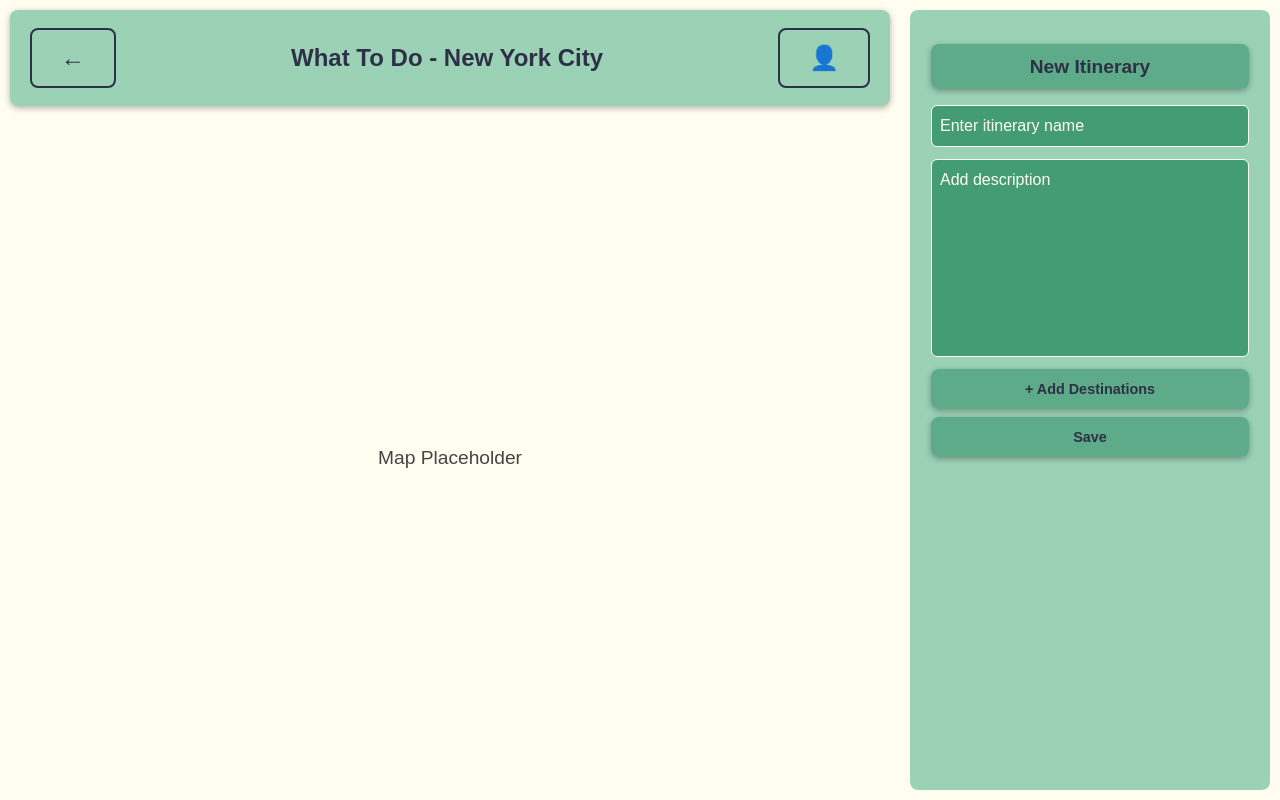
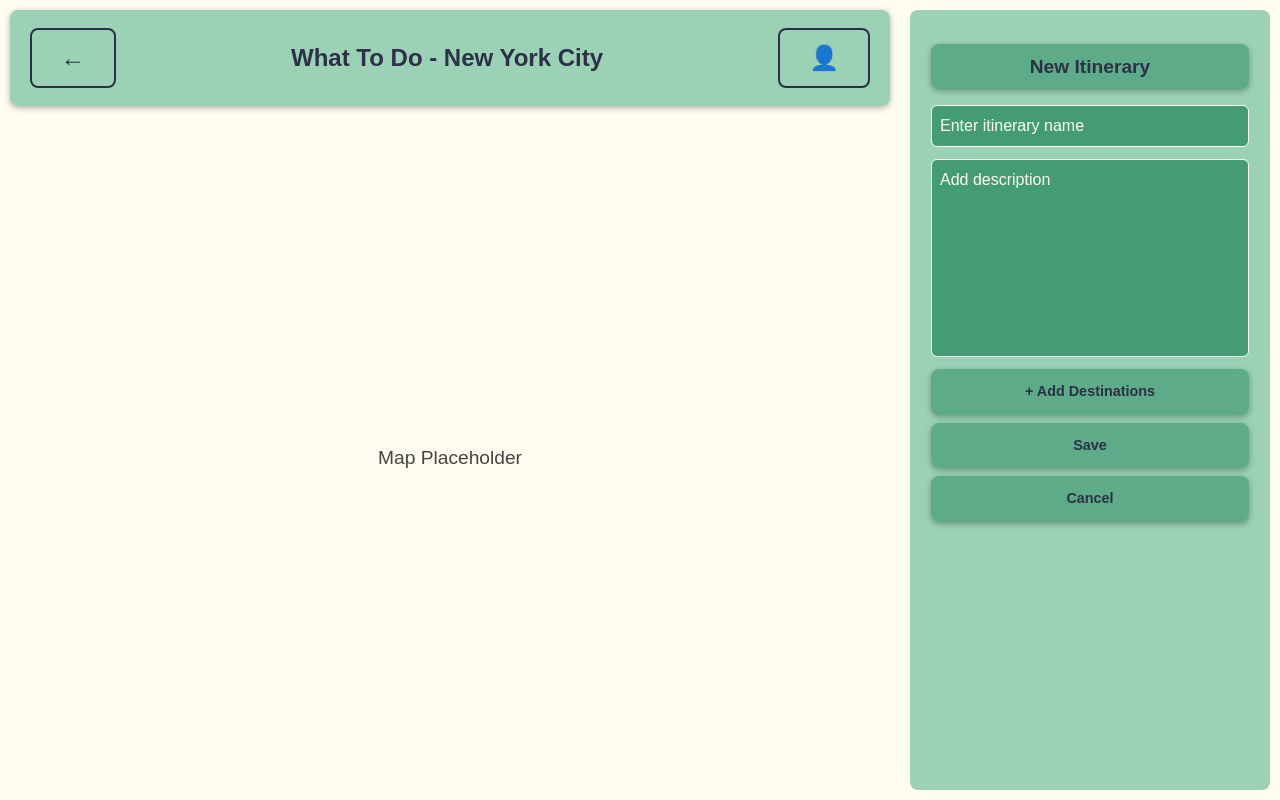
Before and after one commit to Tasnimobile/What-To-Do, a React (Vite) app in the folder homepage/: page / in a window 1280 px wide. Both pictures are taken after typing "Sample" into the empty fields and a click on the button "Create New". Built offline with nearby package versions, Linux system fonts and the light colour scheme.

Commit message:
Changed "Add Destination", "Save", and "Cancel" buttons to navigate to necessary next pages.

```diff
--- a/homepage/src/components/CreateNewItinerary.css
+++ b/homepage/src/components/CreateNewItinerary.css
@@ -39,10 +39,26 @@
   box-shadow: 0px 2px 6px rgba(0, 0, 0, 0.3);
   padding: 12px;
   border-radius: 8px;
-
   background-color: rgba(68, 156, 117, 0.7);
   color: #2d3047;
-
   border: none;
   cursor: pointer;
 }
+
+.buttons a {
+  display: block;
+  text-align: center;
+  text-decoration: none;
+  font-size: 0.9rem;
+  font-weight: bold;
+  box-shadow: 0px 2px 6px rgba(0, 0, 0, 0.3);
+  padding: 12px;
+  border-radius: 8px;
+  background-color: rgba(68, 156, 117, 0.7);
+  color: #2d3047;
+  cursor: pointer;
+}
+
+.buttons a:hover {
+  background-color: rgba(68, 156, 117, 0.85);
+}
--- a/homepage/src/components/CreateNewItinerary.jsx
+++ b/homepage/src/components/CreateNewItinerary.jsx
@@ -20,8 +20,10 @@
       />
 
       <div className="buttons">
-        <button>+ Add Destinations</button>
-        <button>Save</button>
+        <a>+ Add Destinations</a>
+        {/* need to change later on to make the button navigate to the itinerary page of the created itinerary */}
+        <a href="/sidebar">Save</a>
+        <a href="/sidebar">Cancel</a>
       </div>
     </div>
   );
```
